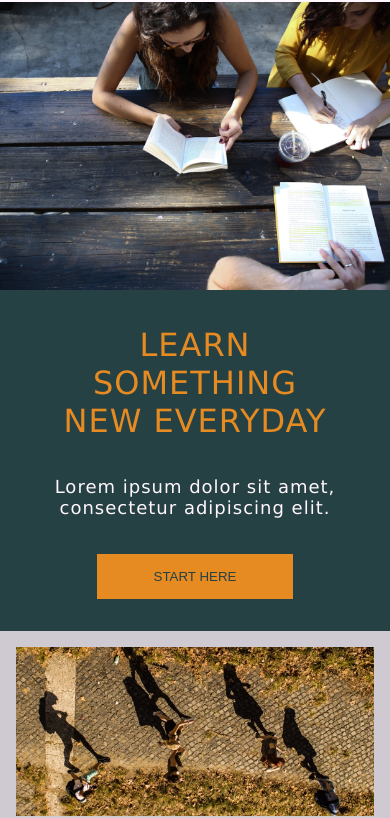
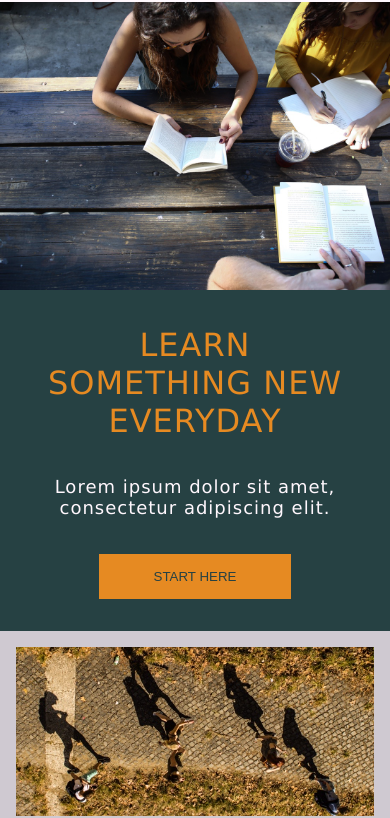
Before and after one commit to nataliejade9/colmar, a plain HTML site: page index.html in a window 390 px wide. Shown: the part 62-880 px from the top of the page. Drawn offline with Linux system fonts and the light colour scheme.

Commit message:
Remove <br> for styling

```diff
--- a/index.html
+++ b/index.html
@@ -57,8 +57,8 @@
             </div>
             <div class="container-right">
                 <div class="banner-text">
-                    <h2>Learn something <br>new everyday</h2>
-                    <h4>Lorem ipsum dolor sit amet, <br>consectetur adipiscing elit.</h4>
+                    <h2>Learn something new everyday</h2>
+                    <h4>Lorem ipsum dolor sit amet, consectetur adipiscing elit.</h4>
                     <button class="start">Start here</button>
                 </div>
             </div>
--- a/resources/css/style.css
+++ b/resources/css/style.css
@@ -121,6 +121,7 @@ a:hover {
 
 .banner-text {
     margin: 0 0.5em;
+    max-width: 20em;
 }
 
 .banner-text h2 {
@@ -358,9 +359,9 @@ footer ul {
     .container-right {
         width: 100%;
         padding: 2em;
+        align-items: center;
     }
     .banner-text {
-        width: 100%;
         display: flex;
         justify-content: center;
         align-items: center;
```
